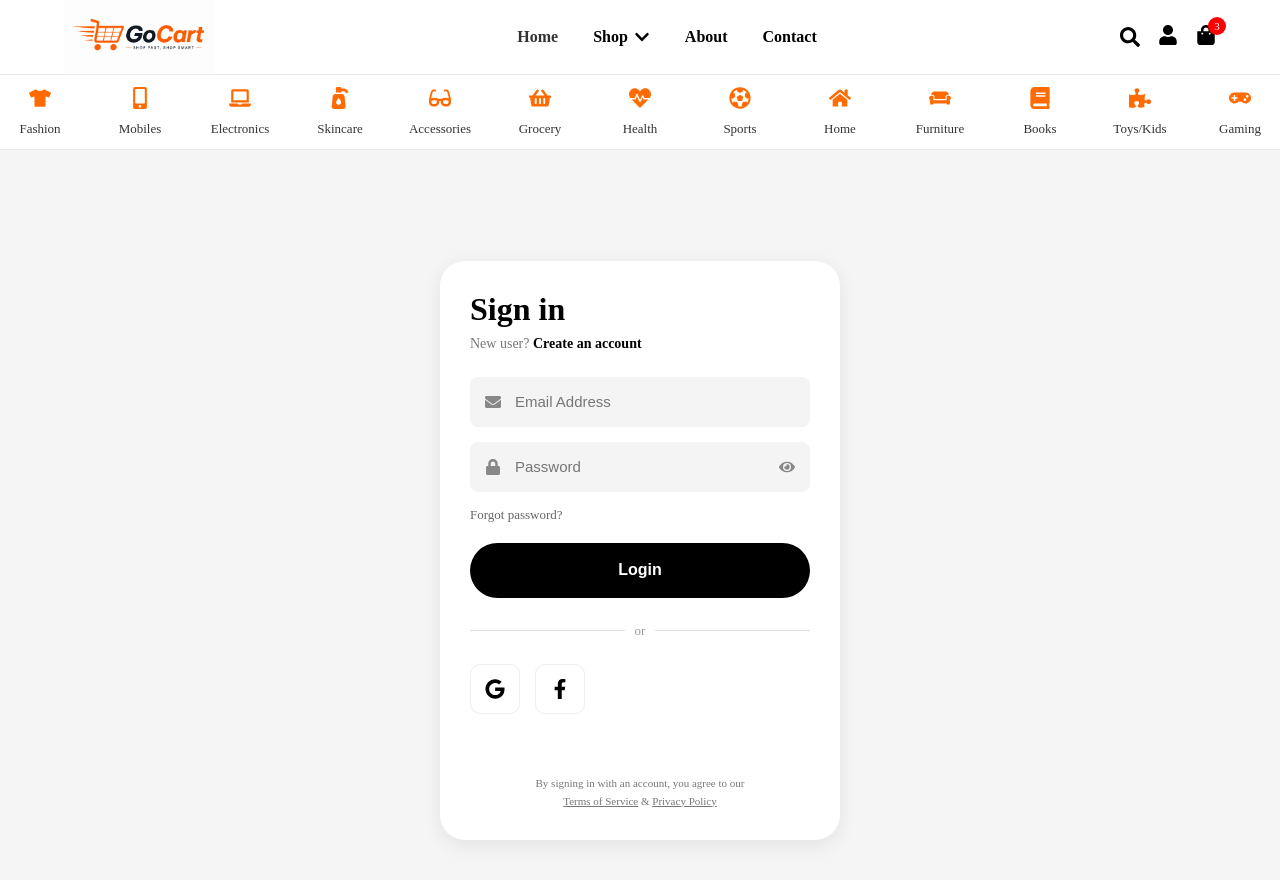
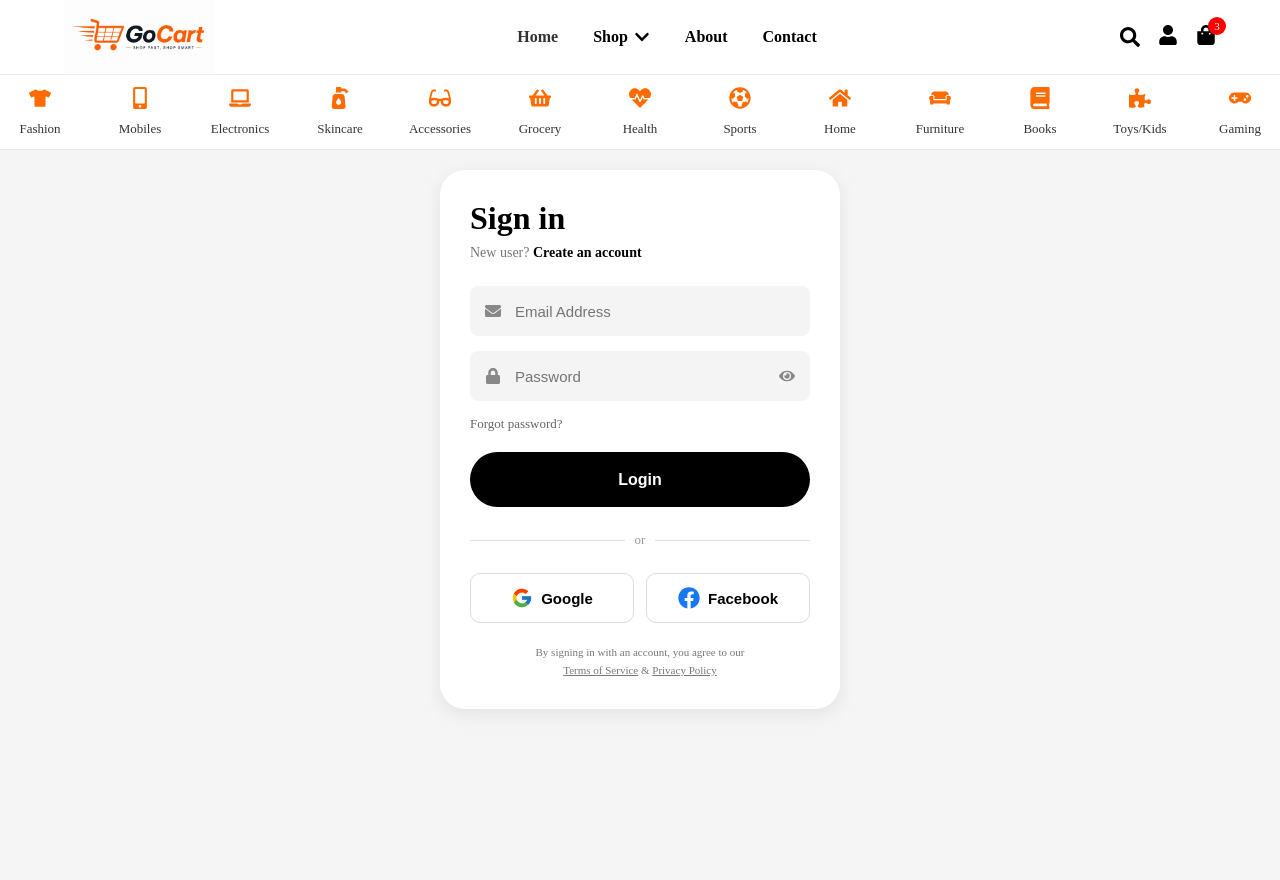
Before and after one commit to gunasekharravada/Ecommerce, a React (Vite) app: page /signin in a window 1280 px wide. Shown: the top 880 px of the page. Built offline with nearby package versions, Linux system fonts and the light colour scheme.

Commit message:
tooltip or pop-up

```diff
--- a/src/components/Navbar.jsx
+++ b/src/components/Navbar.jsx
@@ -22,6 +22,7 @@ import {Link} from "react-router-dom";
 
 
 const Navbar = () => {
+   const [showLoginTip, setShowLoginTip] = useState(false);
   const [searchOpen, setSearchOpen] = useState(false);
   const [shopDropdown, setShopDropdown] = useState(false);
   const [sticky, setSticky] = useState(false);
@@ -29,6 +30,24 @@ const Navbar = () => {
   const cartCount = 3; // Replace with actual cart count logic
 
   const shopDropdownRef = useRef(null); // Ref for shop dropdown
+
+  useEffect(() => {
+  const hasSeenTip = localStorage.getItem("hasSeenLoginTip");
+
+  let timer;
+
+  if (!hasSeenTip) {
+    setShowLoginTip(true);
+
+    localStorage.setItem("hasSeenLoginTip", "true");
+
+    timer = setTimeout(() => {
+      setShowLoginTip(false);
+    }, 3000);
+  }
+
+  return () => clearTimeout(timer);
+}, []);
 
   useEffect(() => {
     const handleClickOutside = (event) => {
@@ -107,7 +126,17 @@ const Navbar = () => {
             />
           </div>
 
-          <Link to="/signin"><FaUser className="icon" /></Link>
+          <div className="profile-wrapper">
+  <Link to="/signin">
+    <FaUser className="icon" />
+  </Link>
+
+  {showLoginTip && (
+    <div className="login-callout">
+      Please <span>Login</span> / <span>Sign Up</span>
+    </div>
+  )}
+</div>
 
           <div className="cart-container">
             <FaShoppingBag className="icon" />
@@ -143,10 +172,18 @@ const Navbar = () => {
           <span>Shop</span>
         </a>
 
-         <Link to="/signin">
-          <FaUser />
-          <span>Profile</span>
-        </Link>
+        <div className="mobile-profile-wrapper">
+  <Link to="/signin">
+    <FaUser />
+    <span>Profile</span>
+  </Link>
+
+  {window.innerWidth <= 768 && showLoginTip && (
+  <div className="mobile-login-callout">
+    Login / Sign Up
+  </div>
+)}
+</div>
 
         <a href="/cart" className="mobile-cart">
           <FaShoppingBag />
--- a/src/components/Signin.jsx
+++ b/src/components/Signin.jsx
@@ -10,9 +10,10 @@ import {
   createUserWithEmailAndPassword,
 } from "firebase/auth";
 
+import { FcGoogle } from "react-icons/fc";
+import { FaFacebook } from "react-icons/fa";
+
 import {
-  FaGoogle,
-  FaFacebookF,
   FaEye,
   FaEyeSlash,
   FaEnvelope,
@@ -361,24 +362,23 @@ return isValid;
           <span>or</span>
         </div>
 
-        <div className="social-icons">
-
+   <div className="social-login-row">
   <button
-    className="social-btn"
+    className="social-login-btn"
     onClick={handleGoogleLogin}
   >
-    <FaGoogle />
+    <FcGoogle className="social-logo" />
+    <span>Google</span>
   </button>
 
   <button
-    className="social-btn"
+    className="social-login-btn"
     onClick={handleFacebookLogin}
   >
-    <FaFacebookF />
+    <FaFacebook className="social-logo facebook-icon" />
+    <span>Facebook</span>
   </button>
-
 </div>
-
         <p className="terms">
           By signing in with an account,
           you agree to our
--- a/src/components/navbar.css
+++ b/src/components/navbar.css
@@ -333,3 +333,157 @@
     padding-bottom: 75px;
   }
 }
+.profile-wrapper {
+  position: relative;
+  display: flex;
+  align-items: center;
+  color:#fff;
+  font-weight: 600;
+}
+
+/* Callout Box */
+.login-callout {
+  position: absolute;
+
+  top: 45px;
+  right: -80px;
+
+  width: 260px;
+
+  background-color:#ff6600;
+
+  padding: 15px;
+
+  border-radius: 10px;
+
+  text-align: center;
+
+  font-size: 15px;
+  line-height: 1.4;
+
+  color: white;
+
+  box-shadow: 0 5px 25px rgba(0,0,0,.15);
+
+  z-index: 9999;
+
+  animation:
+    slideIn .4s ease,
+    fadeOut .6s ease 2.4s forwards;
+}
+
+/* Arrow */
+.login-callout::before {
+  content: "";
+
+  position: absolute;
+  background-color:#ff6600;
+  top: -8px;
+  right: 80px;
+
+  width: 16px;
+  height: 16px;
+
+  transform: rotate(45deg);
+
+  box-shadow:
+    -2px -2px 5px rgba(0,0,0,.04);
+}
+
+.login-callout span {
+ color:#ffff;
+  font-weight: 600;
+  cursor: pointer;
+}
+
+/* Entrance Animation */
+@keyframes slideIn {
+  from {
+    opacity: 0;
+    transform: translateY(-10px);
+  }
+
+  to {
+    opacity: 1;
+    transform: translateY(0);
+  }
+}
+
+/* Auto Disappear */
+@keyframes fadeOut {
+  from {
+    opacity: 1;
+    visibility: visible;
+  }
+
+  to {
+    opacity: 0;
+    visibility: hidden;
+  }
+}
+@media (max-width: 768px) {
+
+  .mobile-profile-wrapper {
+    position: relative;
+    display: flex;
+    flex-direction: column;
+    align-items: center;
+  }
+
+  .mobile-login-callout {
+    position: absolute;
+
+    bottom: 60px;
+    left: 50%;
+
+    transform: translateX(-50%);
+
+    background: #ff6600;
+    color: white;
+
+    padding: 8px 12px;
+
+    border-radius: 8px;
+
+    font-size: 12px;
+    font-weight: 600;
+
+    white-space: nowrap;
+
+    box-shadow: 0 4px 15px rgba(0,0,0,.15);
+
+    animation:
+      mobileSlideIn .4s ease,
+      fadeOut .6s ease 2.4s forwards;
+
+    z-index: 9999;
+  }
+
+  .mobile-login-callout::after {
+    content: "";
+
+    position: absolute;
+
+    bottom: -6px;
+    left: 50%;
+
+    transform: translateX(-50%) rotate(45deg);
+
+    width: 12px;
+    height: 12px;
+
+    background: #ff6600;
+  }
+
+  @keyframes mobileSlideIn {
+    from {
+      opacity: 0;
+      transform: translateX(-50%) translateY(10px);
+    }
+
+    to {
+      opacity: 1;
+      transform: translateX(-50%) translateY(0);
+    }
+  }
+}
--- a/src/components/signin.css
+++ b/src/components/signin.css
@@ -10,7 +10,7 @@
 
   display: flex;
   justify-content: center;
-  align-items: center;
+  align-items: flex-start;
 
   padding: 20px;
 }
@@ -20,7 +20,6 @@
   max-width: 400px;
 
   background: #fff;
-
   padding: 30px;
 
   border-radius: 25px;
@@ -133,36 +132,46 @@
   font-size: 13px;
 }
 
-.social-icons {
+.social-login-row {
   display: flex;
-  gap: 15px;
+  gap: 12px;
+  margin-top: 20px;
 }
 
-.social-btn {
-  width: 50px;
+.social-login-btn {
+  flex: 1;
   height: 50px;
 
-  border: 1px solid #eee;
-
+  border: 1px solid #ddd;
+  border-radius: 10px;
   background: white;
 
-  border-radius: 10px;
-
   display: flex;
+  align-items: center;
   justify-content: center;
-  align-items: center;
-
-  font-size: 20px;
+  gap: 8px;
 
   cursor: pointer;
+  font-size: 15px;
+  font-weight: 600;
+
+  transition: 0.3s;
 }
 
-.social-btn:hover {
+.social-login-btn:hover {
   background: #f5f5f5;
 }
 
+.social-logo {
+  font-size: 22px;
+}
+
+.facebook-icon {
+  color: #1877f2;
+}
+
 .terms {
-  margin-top: 60px;
+  margin-top: 20px;
 
   text-align: center;
 
```
